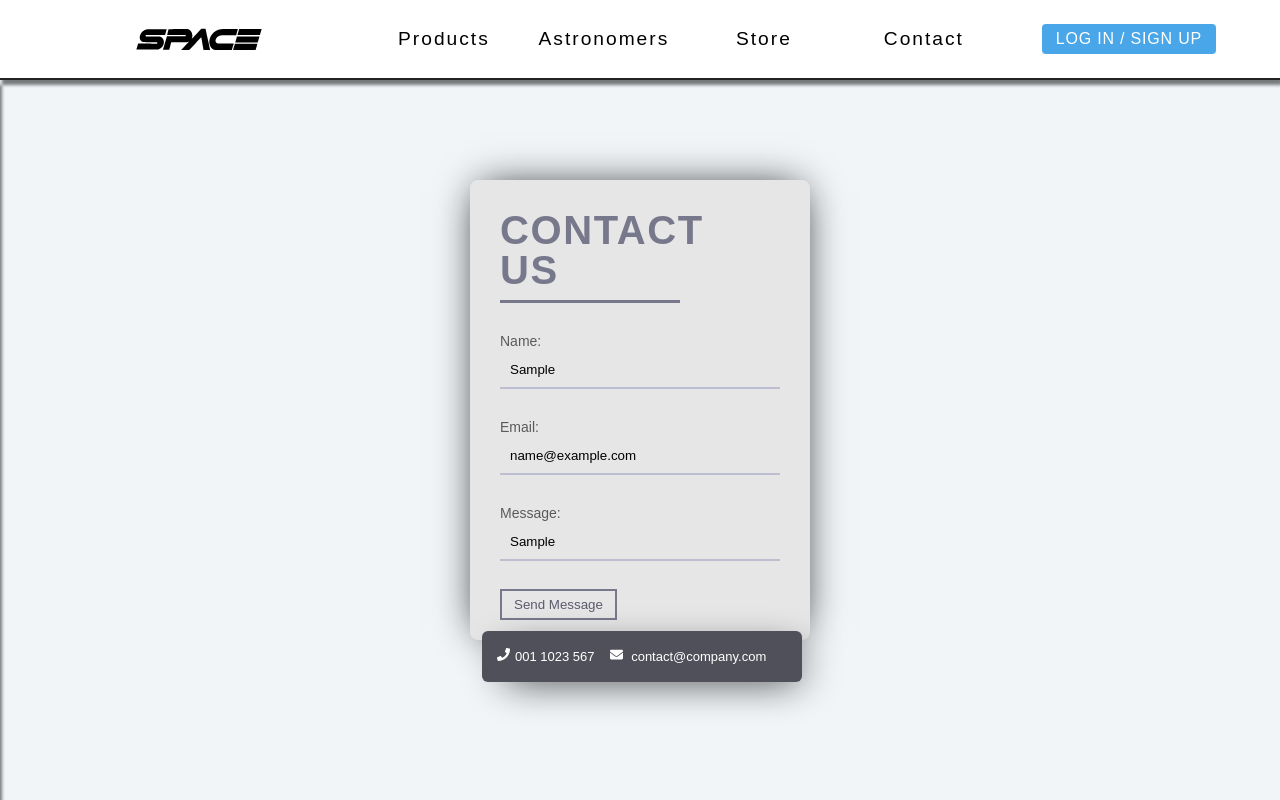
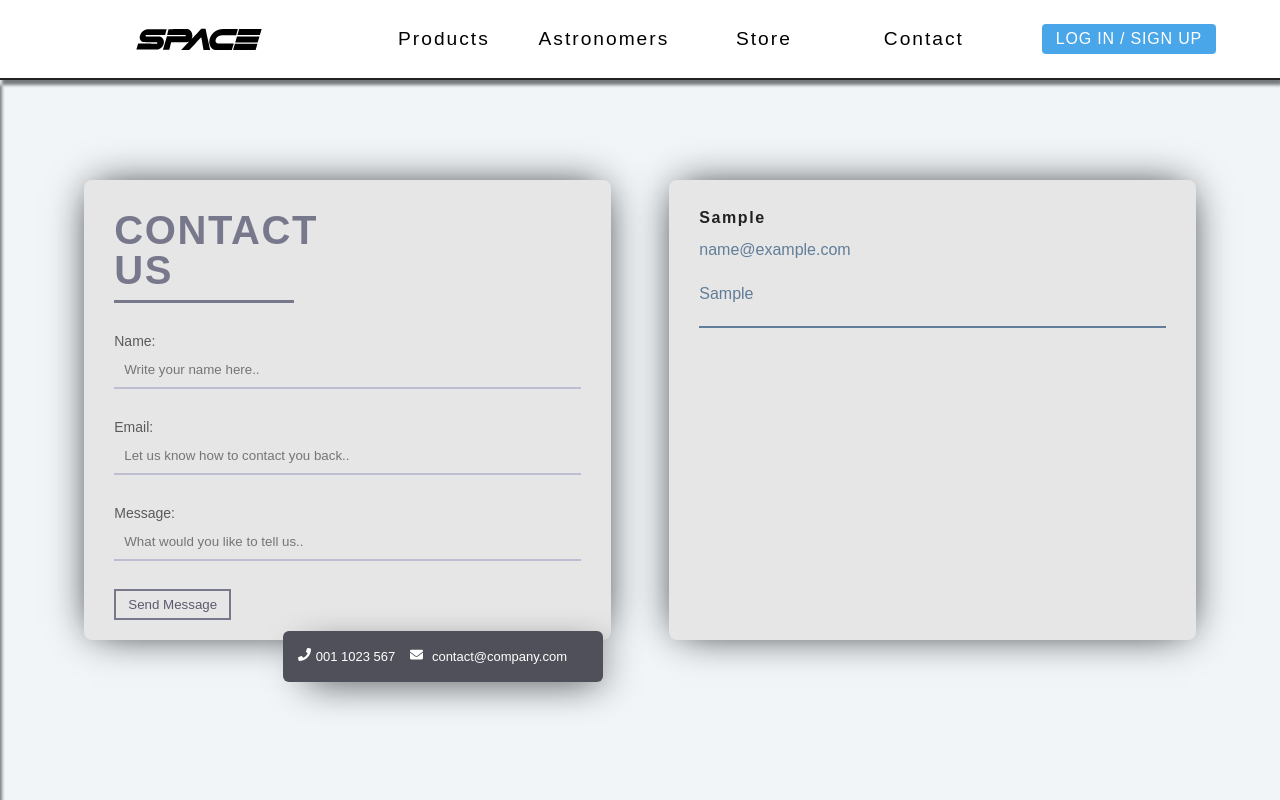
Before and after one commit to PunisherR1/React-project, a React (Create React App) app in the folder react_tools/: page /form in a window 1280 px wide. Both pictures are taken after typing "Sample", "name@example.com", "Sample" into the empty fields and a click on the button "Send Message". Built offline with nearby package versions, Linux system fonts and the light colour scheme; no server answers.

Commit message:
Added functionality to form page

```diff
--- a/react_tools/src/components/FormContainer.js
+++ b/react_tools/src/components/FormContainer.js
@@ -2,23 +2,64 @@ import React, { useEffect, useState } from "react";
 import { FaPhone, FaEnvelope } from "react-icons/fa";
 
 const Form = () => {
-  const [firstName, setFirstName] = useState("");
+  /* const [name, setName] = useState("");
   const [email, setEmail] = useState("");
-  const [message, setMessage] = useState("");
+  const [message, setMessage] = useState(""); */
+  const [person, setPerson] = useState({
+    name: "",
+    email: "",
+    message: "",
+  });
+  const [people, setPeople] = useState([]);
 
+  /* const handleSubmit = (e) => {
+    e.preventDefault();
+    if (name && email && message) {
+      const person = {
+        id: new Date().getTime().toString(),
+        name,
+        email,
+        message,
+      };
+      console.log(person);
+      setPeople((people) => {
+        return [...people, person];
+      });
+      setEmail("");
+      setMessage("");
+      setName("");
+    } else {
+      console.log("Empty values");
+    }
+  };*/
+  const handleChange = (e) => {
+    const name = e.target.name;
+    const value = e.target.value;
+    setPerson({ ...person, [name]: value });
+  };
   const handleSubmit = (e) => {
     e.preventDefault();
+    if (person.name && person.email && person.message) {
+      const newPerson = { ...person, id: new Date().getTime().toString() };
+      setPeople([...people, newPerson]);
+      setPerson({ name: "", email: "", message: "" });
+    }
+    if (people.length > 2) {
+      setPeople([]);
+    }
   };
+
   return (
-    <form className="form" onSubmit={handleSubmit}>
+    <div className="form-blocks">
+      <form className="form">
         <h2>CONTACT US</h2>
         <p type="Name:">
           <input
             id="name"
             name="name"
             type="text"
-          value={firstName}
-          onChange={(e) => setFirstName(e.target.value)}
+            value={person.name}
+            onChange={handleChange}
             placeholder="Write your name here.."
           ></input>
         </p>
@@ -26,8 +67,8 @@ const Form = () => {
           <input
             id="email"
             name="email"
-          value={email}
-          onChange={(e) => setEmail(e.target.value)}
+            value={person.email}
+            onChange={handleChange}
             type="email"
             placeholder="Let us know how to contact you back.."
           ></input>
@@ -36,13 +77,15 @@ const Form = () => {
           <input
             id="message"
             name="message"
-          value={message}
-          onChange={(e) => setMessage(e.target.value)}
+            value={person.message}
+            onChange={handleChange}
             type="text"
             placeholder="What would you like to tell us.."
           ></input>
         </p>
-      <button type="submit">Send Message</button>
+        <button type="submit" onClick={handleSubmit}>
+          Send Message
+        </button>
         <div>
           <span className="fa fa-phone">
             <FaPhone />
@@ -54,6 +97,20 @@ const Form = () => {
           contact@company.com
         </div>
       </form>
+      <div className="form-display">
+        {people.map((person) => {
+          const { id, name, email, message } = person;
+          return (
+            <div key={id} style={{ marginTop: 10 }}>
+              <h4>{name}</h4>
+              <p>{email}</p>
+              <p>{message}</p>
+              <hr />
+            </div>
+          );
+        })}
+      </div>
+    </div>
   );
 };
 
--- a/react_tools/src/index.css
+++ b/react_tools/src/index.css
@@ -1236,14 +1236,16 @@ Form Page
 */
 
 .form {
-  width: 340px;
+  width: 45%;
+  /* float: left; */
   height: 460px;
   background: #e6e6e6;
   border-radius: 8px;
   box-shadow: 0 0 40px -10px #000;
-  margin: 100px auto;
+  margin: 0px auto;
+  margin-top: 100px;
   padding: 20px 30px;
-  max-width: calc(100vw - 40px);
+  /*   max-width: calc(100vw - 40px); */
   box-sizing: border-box;
   font-family: "Montserrat", sans-serif;
   position: relative;
@@ -1308,3 +1310,34 @@ Form Page
 .form span {
   margin: 0 5px 0 15px;
 }
+.form-blocks {
+  /* display: flex;
+  flex-flow: row;
+  justify-content: space-evenly;
+  align-items: center; */
+  max-width: var(--max-width);
+  margin: 0 auto;
+  display: flex;
+  flex-flow: row;
+  justify-content: center;
+}
+.form-display {
+  /*  float: left; */
+  width: 45%;
+  height: 460px;
+  background: #e6e6e6;
+  border-radius: 8px;
+  box-shadow: 0 0 40px -10px #000;
+  margin: 0px auto;
+  margin-top: 100px;
+  padding: 20px 30px;
+  /* max-width: calc(100vw - 40px); */
+  box-sizing: border-box;
+  font-family: "Montserrat", sans-serif;
+}
+@media screen and (max-width: 800px) {
+  .form-display,
+  .form {
+    width: 45vw;
+  }
+}
```
Lines whose indentation alone changed are shown as unchanged.
